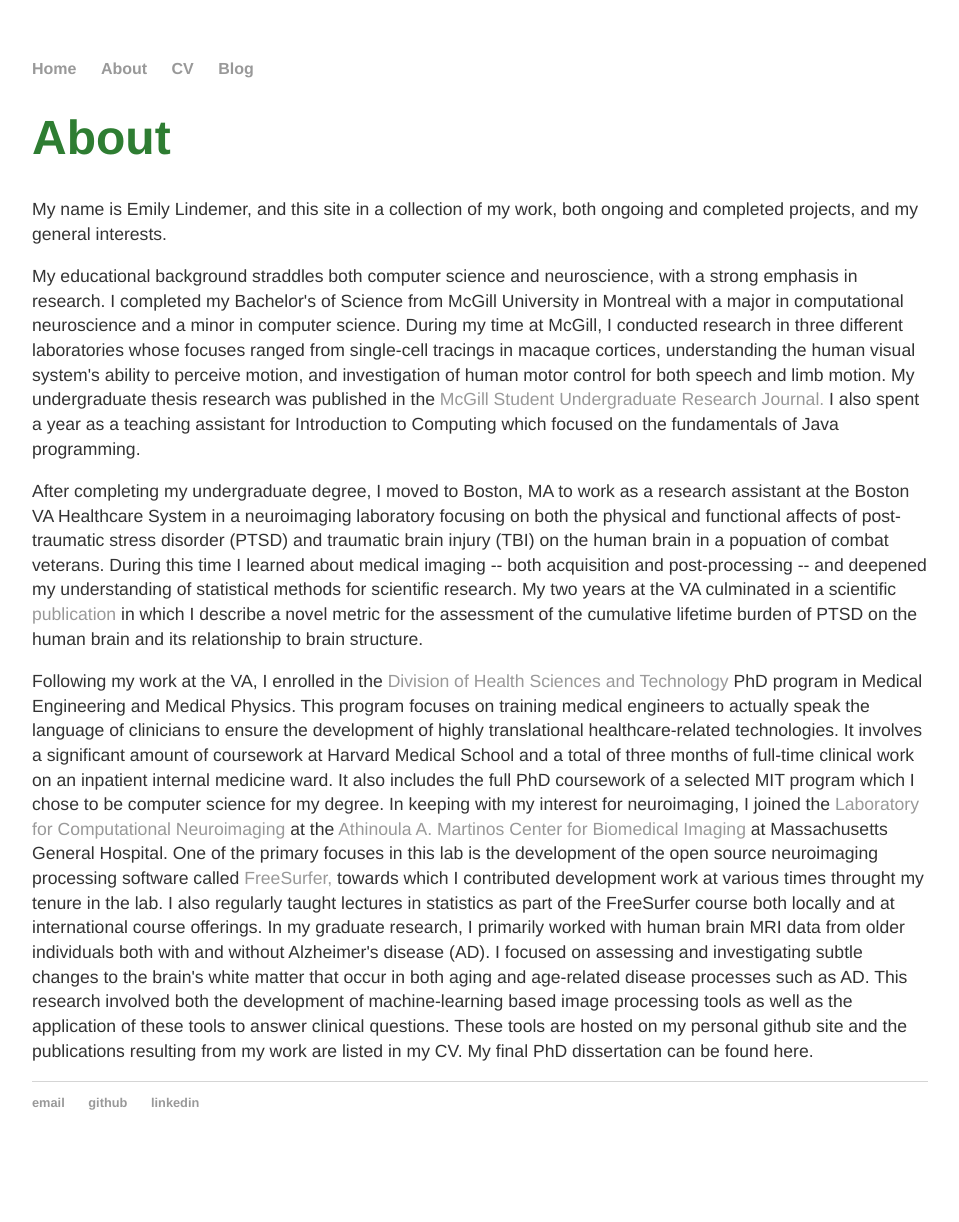
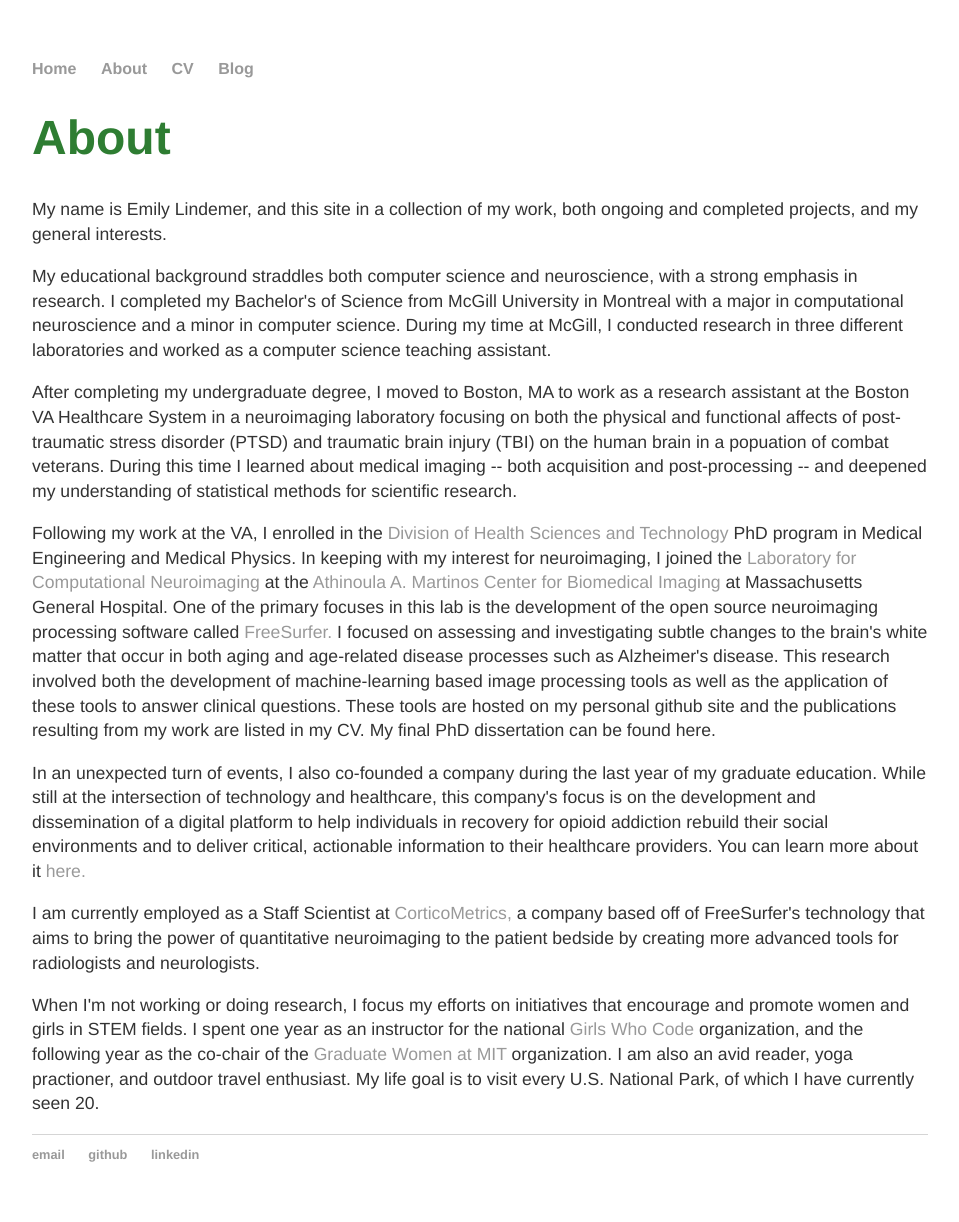
Before and after one commit to EmilyLindemer/EmilyLindemer.github.io, a Jekyll site: the page built from about/index.html, in a window 1280 px wide. Shown: the whole page, without its empty margins (160-1119 px from the left). Built offline with Jekyll 4.4.1, drawn with Linux system fonts in a browser that asks for light colours; before the commit the page ends 1170 px from its top, so only the background shows below that.

Commit message:
fixed about

```diff
--- a/about/index.html
+++ b/about/index.html
@@ -8,19 +8,16 @@ title: About Me
 	and my general interests.</p>
 	<p>My educational background straddles both computer science and neuroscience, with a strong emphasis in research.
 	I completed my Bachelor's of Science from McGill University in Montreal with a major in computational neuroscience and a minor in computer science.
-	During my time at McGill, I conducted research in three different laboratories whose focuses ranged from single-cell tracings in macaque cortices,
-	understanding the human visual system's ability to perceive motion, and investigation of human motor control for both speech and limb motion. My undergraduate
-	thesis research was published in the <a href="http://msurj.mcgill.ca/vol5/iss1/msurjvol5iss1.pdf">McGill Student Undergraduate Research Journal.</a>
-	I also spent a year as a teaching assistant for Introduction to Computing which focused on the fundamentals of Java programming.</p>
+	During my time at McGill, I conducted research in three different laboratories and worked as a computer science teaching assistant.</p>
 	<p>After completing my undergraduate degree, I moved to Boston, MA to work as a research assistant at the Boston VA Healthcare System in a neuroimaging
 	laboratory focusing on both the physical and functional affects of post-traumatic stress disorder (PTSD) and traumatic brain injury (TBI) on the human brain
 	in a popuation of combat veterans. During this time I learned about medical imaging -- both acquisition and post-processing -- and deepened my understanding of
-	statistical methods for scientific research. My two years at the VA culminated in a scientific <a href="https://www.ncbi.nlm.nih.gov/pmc/articles/PMC3777819/">publication</a> in which I describe a novel metric for the assessment
- 	of the cumulative lifetime burden of PTSD on the human brain and its relationship to brain structure.</p>
+	statistical methods for scientific research.</p>
 	<p>Following my work at the VA, I enrolled in the <a href="https://hst.mit.edu/Harvard-MIT"> Division of Health Sciences and Technology</a> PhD program in Medical Engineering and Medical Physics.
-	This program focuses on training medical engineers to actually speak the language of clinicians to ensure the development of highly translational healthcare-related technologies. It involves a significant amount of coursework
-	at Harvard Medical School and a total of three months of full-time clinical work on an inpatient internal medicine ward. It also includes the full PhD coursework of a selected MIT program which I chose to be computer science for my degree.
 	In keeping with my interest for neuroimaging, I joined the <a href="https://www.martinos.org/lab/lcn">Laboratory for Computational Neuroimaging</a> at the <a href="https://www.nmr.mgh.harvard.edu/">Athinoula A. Martinos Center for Biomedical Imaging</a> at Massachusetts General Hospital.
-	One of the primary focuses in this lab is the development of the open source neuroimaging processing software called <a href="https://surfer.nmr.mgh.harvard.edu/">FreeSurfer,</a> towards which I contributed development work at various times throught my tenure in the lab. I also regularly taught lectures in statistics as part of the FreeSurfer course both locally and at international course offerings. In my graduate research, I primarily worked with human brain MRI data from older individuals both with and without Alzheimer's disease (AD). I focused on assessing and investigating subtle changes to the brain's white matter that occur in both aging and age-related disease processes such as AD. This research involved both the development of machine-learning based image processing tools as well as the application of these tools to answer clinical questions. These tools are hosted on my personal github site
-	and the publications resulting from my work are listed in my CV. My final PhD dissertation can be found here. </p>
+	One of the primary focuses in this lab is the development of the open source neuroimaging processing software called <a href="https://surfer.nmr.mgh.harvard.edu/">FreeSurfer.</a> I focused on assessing and investigating subtle changes to the brain's white matter that occur in both aging and age-related disease processes such as Alzheimer's disease. This research involved both the development of machine-learning based image processing tools as well as the application of these tools to answer clinical questions. These tools are hosted on my personal github site and the publications resulting from my work are listed in my CV. My final PhD dissertation can be found here. </p>
+	<p>In an unexpected turn of events, I also co-founded a company during the last year of my graduate education. While still at the intersection of technology and healthcare, this company's focus is on the development and dissemination of a digital platform to help individuals in recovery for opioid addiction
+  rebuild their social environments and to deliver critical, actionable information to their healthcare providers. You can learn more about it <a href="heycharlie.org">here.</a>
+	<p>I am currently employed as a Staff Scientist at <a href="www.corticometrics.com">CorticoMetrics,</a> a company based off of FreeSurfer's technology that aims to bring the power of quantitative neuroimaging to the patient bedside by creating more advanced tools for radiologists and neurologists.</p>
+	<p>When I'm not working or doing research, I focus my efforts on initiatives that encourage and promote women and girls in STEM fields. I spent one year as an instructor for the national <a href="https://girlswhocode.com/">Girls Who Code</a> organization, and the following year as the co-chair of the <a href="http://www.gwamit.org/">Graduate Women at MIT</a> organization. I am also an avid reader, yoga practioner, and outdoor travel enthusiast. My life goal is to visit every U.S. National Park, of which I have currently seen 20.
 </div><!-- /.blurb -->
```
